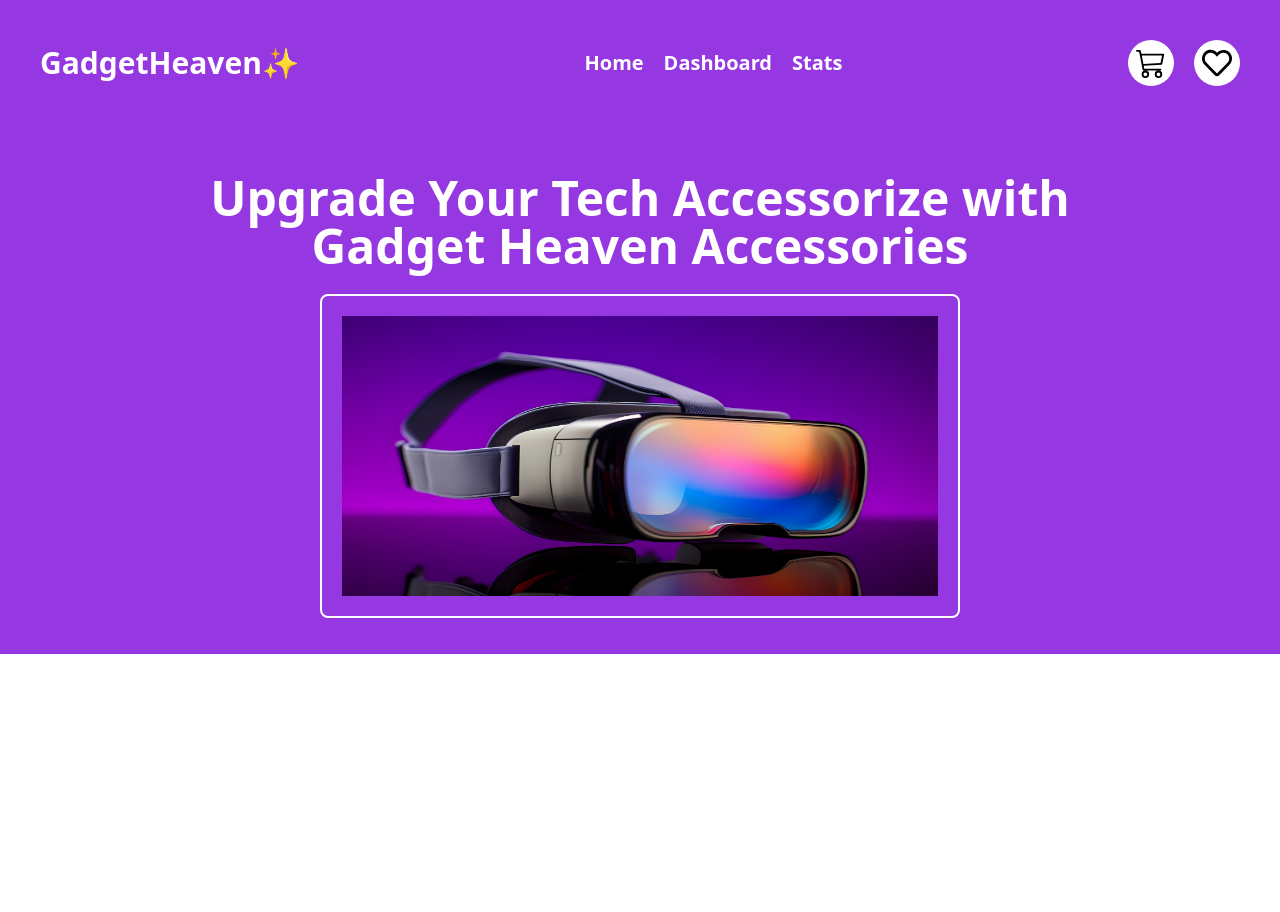
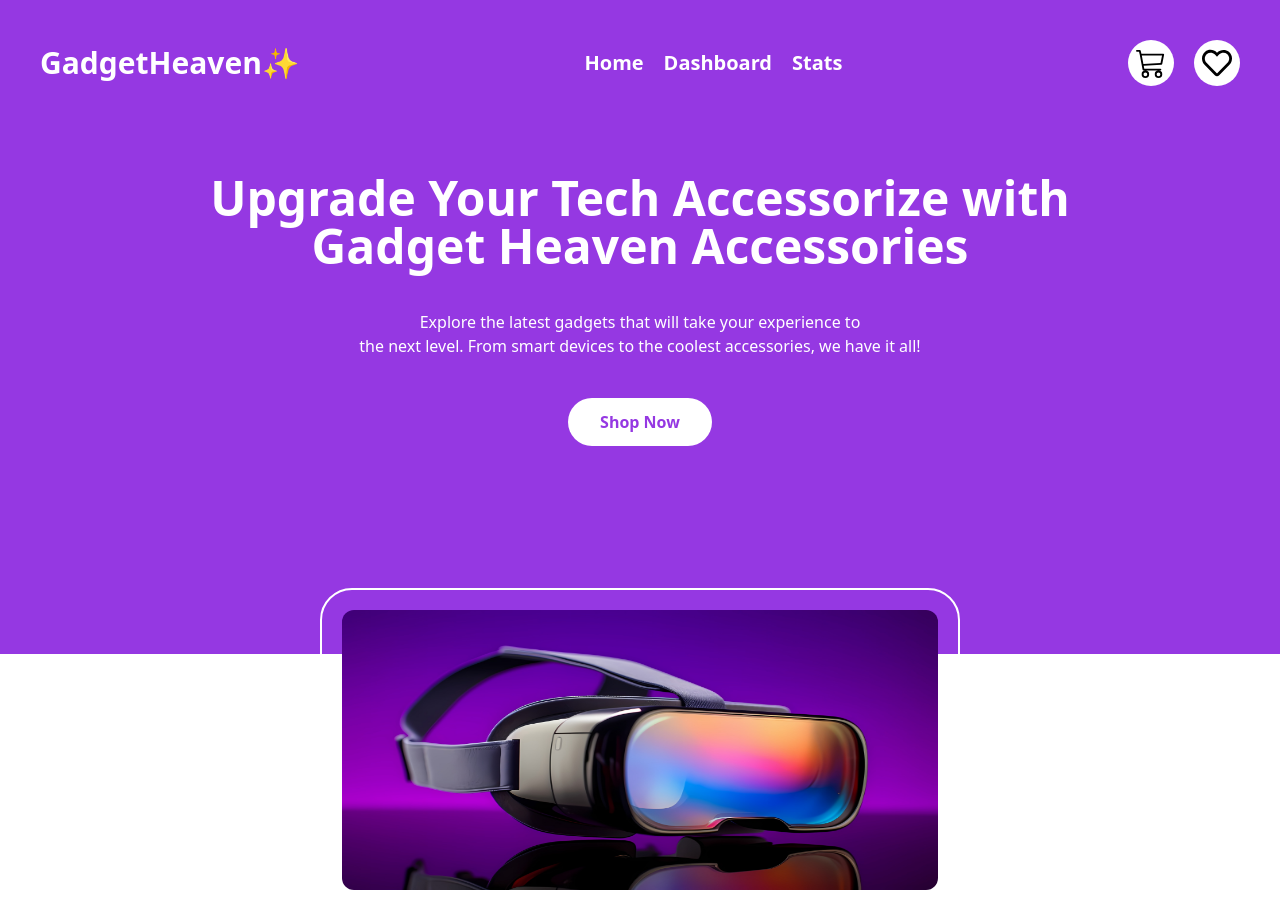
Before and after one commit to fahmidurshanto/GadgetHeaven-, a React (Vite) app: page / in a window 1280 px wide. Before the commit the page ends 800 px from the top, so only its background shows below. Built offline with nearby package versions, Linux system fonts and the light colour scheme.

Commit message:
Added some fixes in the banner section

```diff
--- a/src/assets/components/Banner/Banner.jsx
+++ b/src/assets/components/Banner/Banner.jsx
@@ -15,8 +15,8 @@ const Banner = () => {
           Shop Now
         </button>
       </div>
-      <div className=" border-2 border-white w-1/2 mx-auto absolute bottom-5 -translate-y-1/2 translate-x-1/2 rounded-lg hidden lg:block">
-        <img src={bannerImg} className="p-5 h-80 w-full rounded-lg" />
+      <div className=" border-2 border-white w-1/2 mx-auto absolute -bottom-28 translate-y-0.50.5 translate-x-1/2 rounded-4xl hidden lg:block">
+        <img src={bannerImg} className="p-5 h-80 w-full rounded-4xl" />
       </div>
     </>
   );
--- a/src/assets/components/Navbar/Navbar.jsx
+++ b/src/assets/components/Navbar/Navbar.jsx
@@ -1,6 +1,7 @@
 import { BsCart3 } from "react-icons/bs";
 import { FaRegHeart } from "react-icons/fa";
 import { NavLink } from "react-router-dom";
+
 
 const Navbar = () => {
     return (
```
